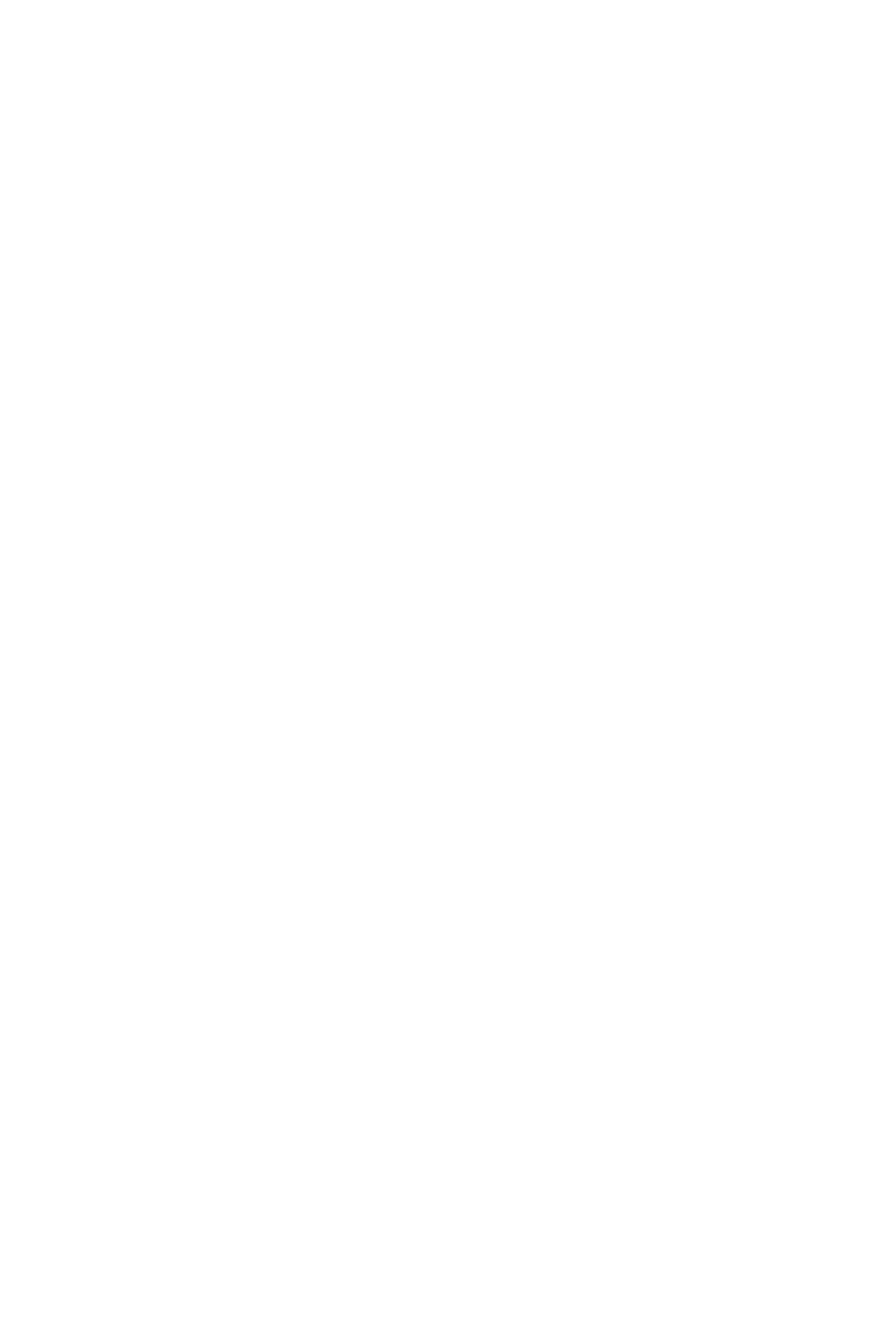
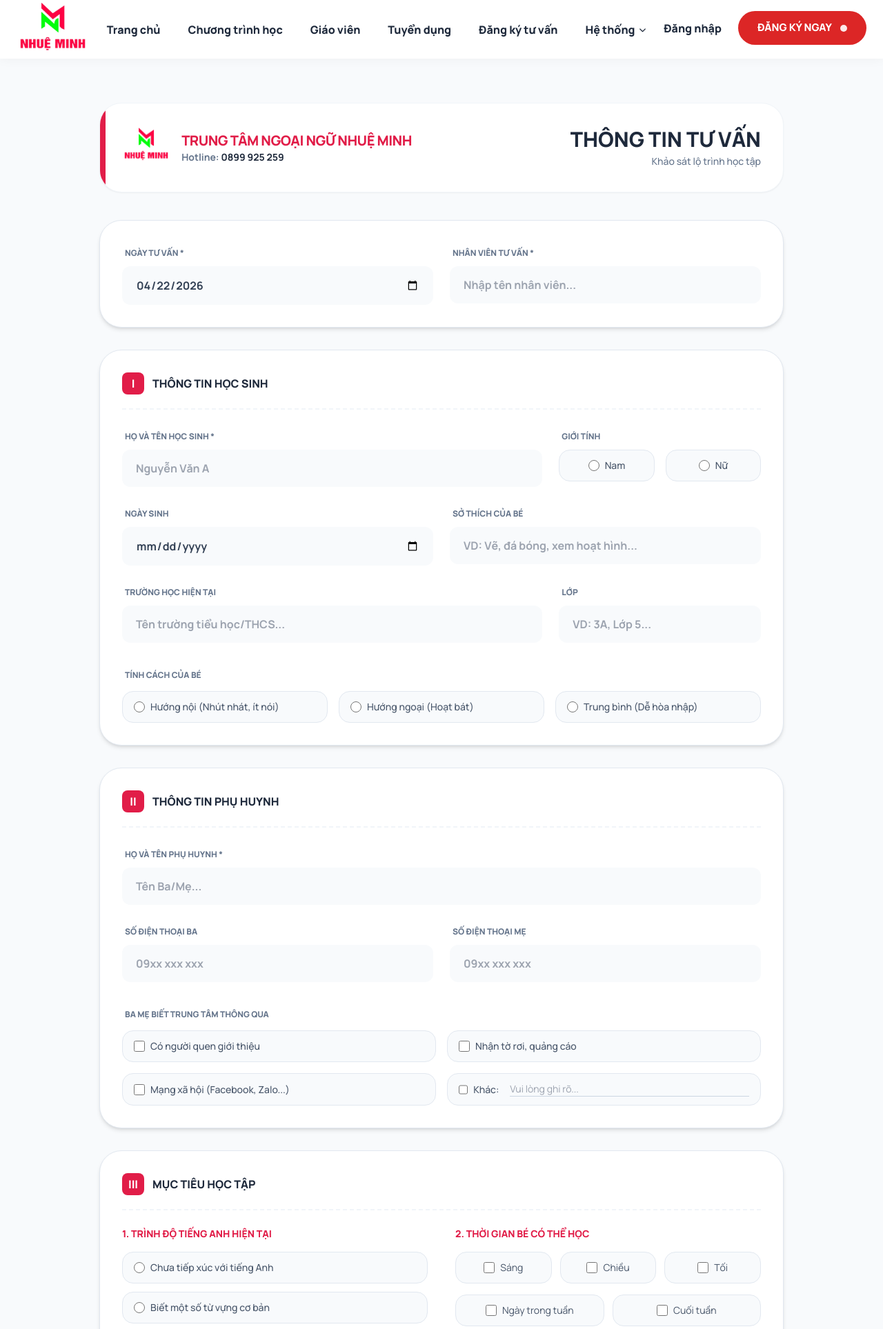
Before and after one commit to rua093/english_center, a PHP site: page /register-consultation in a window 1280 px wide. Before the commit the part shown is empty. Shown: the top 1927 px of the page at 69% size. Before the commit the page ends 800 px from the top, so only its background shows below. Run offline with PHP 8.4, Linux system fonts and the light colour scheme; some libraries are stand-ins or nearby versions.

Commit message:
view: finish form register-consultation

```diff
--- a/public_html/core/page_routes.php
+++ b/public_html/core/page_routes.php
@@ -8,6 +8,7 @@ function page_route_definitions(): array
 		'courses' => ['directory' => 'main-courses', 'aliases' => ['main-courses', 'khoa-hoc']],
 		'course-detail' => ['directory' => 'main-courses/detail', 'aliases' => ['khoa-hoc-chi-tiet']],
 		'job-apply' => ['directory' => 'job-apply', 'aliases' => ['tuyen-dung', 'ung-tuyen']],
+		'register-consultation' => ['directory' => 'register-consultation', 'aliases' => ['dang-ky-tu-van', 'tu-van']],
 		'login' => ['directory' => 'login', 'aliases' => []],
 		'register' => ['directory' => 'register', 'aliases' => []],
 		'logout' => ['directory' => 'logout', 'aliases' => []],
--- a/public_html/pages/partials/header.php
+++ b/public_html/pages/partials/header.php
@@ -44,6 +44,9 @@
                 </a>
                 <a class="text-[16px] font-extrabold text-slate-800 hover:text-[#27318b] transition-colors" href="<?= e(page_url('job-apply')); ?>">
                     Tuyển dụng
+                </a>
+                <a class="text-[16px] font-extrabold text-slate-800 hover:text-[#27318b] transition-colors" href="<?= e(page_url('register-consultation')); ?>">
+                    Đăng ký tư vấn
                 </a>
 
                 <div class="relative group py-6">
@@ -254,6 +257,7 @@
                 <a class="block border-b border-slate-50 px-6 py-4 text-[15px] font-bold text-slate-800 hover:bg-slate-50" href="<?= e(page_url('courses')); ?>">Chương trình học</a>
                 <a class="block border-b border-slate-50 px-6 py-4 text-[15px] font-bold text-slate-800 hover:bg-slate-50" href="#giao-vien">Giáo viên</a>
                 <a class="block border-b border-slate-50 px-6 py-4 text-[15px] font-bold text-slate-800 hover:bg-slate-50" href="<?= e(page_url('job-apply')); ?>">Tuyển dụng</a>
+                <a class="block border-b border-slate-50 px-6 py-4 text-[15px] font-bold text-slate-800 hover:bg-slate-50" href="<?= e(page_url('register-consultation')); ?>">Đăng ký tư vấn</a>
 
                 <?php if (is_logged_in()): ?>
                     <div class="bg-slate-50 px-6 py-4">
--- a/public_html/pages/register-consultation/index.php
+++ b/public_html/pages/register-consultation/index.php
@@ -0,0 +1,257 @@
+<style>
+    .focus-lime:focus { border-color: #a3e635; box-shadow: 0 0 0 4px rgba(163, 230, 53, 0.1); }
+    .form-card { background: #ffffff; border-radius: 2rem; border: 1px solid #e2e8f0; }
+    .section-header { border-bottom: 2px dashed #f1f5f9; padding-bottom: 1.25rem; margin-bottom: 1.5rem; }
+    .section-title { font-weight: 900; color: #1e293b; text-transform: uppercase; display: flex; align-items: center; gap: 0.75rem; }
+    .title-number { background: #e11d48; color: white; width: 2rem; height: 2rem; display: flex; align-items: center; justify-content: center; border-radius: 0.5rem; font-size: 1rem; }
+
+    /* Custom Checkbox/Radio Styling */
+    .custom-option { display: flex; align-items: center; gap: 0.5rem; padding: 0.75rem 1rem; border-radius: 1rem; background: #f8fafc; border: 1px solid #e2e8f0; cursor: pointer; transition: all 0.2s; }
+    .custom-option:hover { border-color: #a3e635; background: #f7fee7; }
+    .custom-option input:checked + span { font-weight: 800; color: #e11d48; }
+    .custom-option:has(input:checked) { border-color: #e11d48; background: #fff1f2; box-shadow: 0 4px 6px -1px rgba(225, 29, 72, 0.1); }
+</style>
+
+<main class="py-12 md:py-16 font-jakarta">
+    <div class="container mx-auto px-4 max-w-5xl">
+
+        <div class="mb-10 text-center bg-white p-8 rounded-[2rem] shadow-sm border border-slate-100 relative overflow-hidden">
+            <div class="absolute top-0 left-0 w-2 h-full bg-rose-600"></div>
+            <div class="flex flex-col md:flex-row justify-between items-center gap-6">
+                <div class="text-left flex items-center gap-4">
+                    <img src="assets/images/logo_remove.png" alt="Nhuệ Minh Logo" class="h-16 w-auto">
+                    <div>
+                        <h2 class="text-xl font-black text-rose-600 tracking-tight">TRUNG TÂM NGOẠI NGỮ NHUỆ MINH</h2>
+                        <p class="text-sm font-bold text-slate-500">Hotline: <a href="tel:0899925259" class="text-slate-800 hover:text-rose-600">0899 925 259</a></p>
+                    </div>
+                </div>
+                <div class="text-right">
+                    <h1 class="text-2xl md:text-3xl font-black text-slate-800 uppercase">Thông Tin Tư Vấn</h1>
+                    <p class="text-sm font-medium text-slate-500 mt-1">Khảo sát lộ trình học tập</p>
+                </div>
+            </div>
+        </div>
+
+        <form action="save_consultation.php" method="POST" class="space-y-8">
+
+            <section class="form-card p-6 md:p-8 shadow-md">
+                <div class="grid md:grid-cols-2 gap-6">
+                    <div class="space-y-2">
+                        <label class="text-xs font-black text-slate-500 uppercase ml-1">Ngày tư vấn *</label>
+                        <input type="date" name="consultation_date" value="<?= date('Y-m-d') ?>" required class="w-full px-5 py-3.5 rounded-xl bg-slate-50 outline-none focus-lime font-bold text-slate-700">
+                    </div>
+                    <div class="space-y-2">
+                        <label class="text-xs font-black text-slate-500 uppercase ml-1">Nhân viên tư vấn *</label>
+                        <input type="text" name="consultant_name" required placeholder="Nhập tên nhân viên..." class="w-full px-5 py-3.5 rounded-xl bg-slate-50 outline-none focus-lime font-bold text-slate-700">
+                    </div>
+                </div>
+            </section>
+
+            <section class="form-card p-6 md:p-8 shadow-md">
+                <div class="section-header">
+                    <h2 class="section-title"><span class="title-number">I</span> Thông tin học sinh</h2>
+                </div>
+
+                <div class="grid md:grid-cols-12 gap-6 mb-6">
+                    <div class="md:col-span-8 space-y-2">
+                        <label class="text-xs font-black text-slate-500 uppercase ml-1">Họ và tên học sinh *</label>
+                        <input type="text" name="student_name" required placeholder="Nguyễn Văn A" class="w-full px-5 py-3.5 rounded-xl bg-slate-50 outline-none focus-lime font-bold text-slate-700">
+                    </div>
+                    <div class="md:col-span-4 space-y-2">
+                        <label class="text-xs font-black text-slate-500 uppercase ml-1">Giới tính</label>
+                        <div class="flex gap-4">
+                            <label class="custom-option flex-1 justify-center">
+                                <input type="radio" name="student_gender" value="Nam" class="w-4 h-4 accent-rose-600">
+                                <span class="text-sm font-medium text-slate-600">Nam</span>
+                            </label>
+                            <label class="custom-option flex-1 justify-center">
+                                <input type="radio" name="student_gender" value="Nữ" class="w-4 h-4 accent-rose-600">
+                                <span class="text-sm font-medium text-slate-600">Nữ</span>
+                            </label>
+                        </div>
+                    </div>
+                </div>
+
+                <div class="grid md:grid-cols-2 gap-6 mb-6">
+                    <div class="space-y-2">
+                        <label class="text-xs font-black text-slate-500 uppercase ml-1">Ngày sinh</label>
+                        <input type="date" name="student_dob" class="w-full px-5 py-3.5 rounded-xl bg-slate-50 outline-none focus-lime font-bold text-slate-700">
+                    </div>
+                    <div class="space-y-2">
+                        <label class="text-xs font-black text-slate-500 uppercase ml-1">Sở thích của bé</label>
+                        <input type="text" name="student_hobbies" placeholder="VD: Vẽ, đá bóng, xem hoạt hình..." class="w-full px-5 py-3.5 rounded-xl bg-slate-50 outline-none focus-lime font-bold text-slate-700">
+                    </div>
+                </div>
+
+                <div class="grid md:grid-cols-12 gap-6 mb-8">
+                    <div class="md:col-span-8 space-y-2">
+                        <label class="text-xs font-black text-slate-500 uppercase ml-1">Trường học hiện tại</label>
+                        <input type="text" name="student_school" placeholder="Tên trường tiểu học/THCS..." class="w-full px-5 py-3.5 rounded-xl bg-slate-50 outline-none focus-lime font-bold text-slate-700">
+                    </div>
+                    <div class="md:col-span-4 space-y-2">
+                        <label class="text-xs font-black text-slate-500 uppercase ml-1">Lớp</label>
+                        <input type="text" name="student_grade" placeholder="VD: 3A, Lớp 5..." class="w-full px-5 py-3.5 rounded-xl bg-slate-50 outline-none focus-lime font-bold text-slate-700">
+                    </div>
+                </div>
+
+                <div class="space-y-3">
+                    <label class="text-xs font-black text-slate-500 uppercase ml-1">Tính cách của bé</label>
+                    <div class="grid sm:grid-cols-3 gap-4">
+                        <label class="custom-option">
+                            <input type="radio" name="student_personality" value="Hướng nội" class="w-4 h-4 accent-rose-600">
+                            <span class="text-sm font-medium text-slate-600">Hướng nội (Nhút nhát, ít nói)</span>
+                        </label>
+                        <label class="custom-option">
+                            <input type="radio" name="student_personality" value="Hướng ngoại" class="w-4 h-4 accent-rose-600">
+                            <span class="text-sm font-medium text-slate-600">Hướng ngoại (Hoạt bát)</span>
+                        </label>
+                        <label class="custom-option">
+                            <input type="radio" name="student_personality" value="Trung bình" class="w-4 h-4 accent-rose-600">
+                            <span class="text-sm font-medium text-slate-600">Trung bình (Dễ hòa nhập)</span>
+                        </label>
+                    </div>
+                </div>
+            </section>
+
+            <section class="form-card p-6 md:p-8 shadow-md">
+                <div class="section-header">
+                    <h2 class="section-title"><span class="title-number">II</span> Thông tin phụ huynh</h2>
+                </div>
+
+                <div class="space-y-6">
+                    <div class="space-y-2">
+                        <label class="text-xs font-black text-slate-500 uppercase ml-1">Họ và tên Phụ huynh *</label>
+                        <input type="text" name="parent_name" required placeholder="Tên Ba/Mẹ..." class="w-full px-5 py-3.5 rounded-xl bg-slate-50 outline-none focus-lime font-bold text-slate-700">
+                    </div>
+
+                    <div class="grid md:grid-cols-2 gap-6">
+                        <div class="space-y-2">
+                            <label class="text-xs font-black text-slate-500 uppercase ml-1">Số điện thoại Ba</label>
+                            <input type="tel" name="father_phone" placeholder="09xx xxx xxx" class="w-full px-5 py-3.5 rounded-xl bg-slate-50 outline-none focus-lime font-bold text-slate-700">
+                        </div>
+                        <div class="space-y-2">
+                            <label class="text-xs font-black text-slate-500 uppercase ml-1">Số điện thoại Mẹ</label>
+                            <input type="tel" name="mother_phone" placeholder="09xx xxx xxx" class="w-full px-5 py-3.5 rounded-xl bg-slate-50 outline-none focus-lime font-bold text-slate-700">
+                        </div>
+                    </div>
+
+                    <div class="space-y-3 pt-2">
+                        <label class="text-xs font-black text-slate-500 uppercase ml-1">Ba mẹ biết Trung tâm thông qua</label>
+                        <div class="grid sm:grid-cols-2 gap-4">
+                            <label class="custom-option">
+                                <input type="checkbox" name="source_channels[]" value="Người quen giới thiệu" class="w-4 h-4 accent-rose-600 rounded">
+                                <span class="text-sm font-medium text-slate-600">Có người quen giới thiệu</span>
+                            </label>
+                            <label class="custom-option">
+                                <input type="checkbox" name="source_channels[]" value="Tờ rơi/Quảng cáo" class="w-4 h-4 accent-rose-600 rounded">
+                                <span class="text-sm font-medium text-slate-600">Nhận tờ rơi, quảng cáo</span>
+                            </label>
+                            <label class="custom-option">
+                                <input type="checkbox" name="source_channels[]" value="Mạng xã hội" class="w-4 h-4 accent-rose-600 rounded">
+                                <span class="text-sm font-medium text-slate-600">Mạng xã hội (Facebook, Zalo...)</span>
+                            </label>
+                            <div class="relative group">
+                                <div class="custom-option focus-within:border-rose-600 focus-within:bg-rose-50">
+                                    <input type="checkbox" id="source_other_check" name="source_channels[]" value="Khác" class="w-4 h-4 accent-rose-600 rounded">
+                                    <span class="text-sm font-medium text-slate-600 whitespace-nowrap">Khác:</span>
+                                    <input type="text" name="source_other_detail" placeholder="Vui lòng ghi rõ..." class="w-full bg-transparent border-b border-slate-300 outline-none text-sm font-bold text-slate-700 ml-2 focus:border-rose-600 placeholder:font-normal">
+                                </div>
+                            </div>
+                        </div>
+                    </div>
+                </div>
+            </section>
+
+            <section class="form-card p-6 md:p-8 shadow-md">
+                <div class="section-header">
+                    <h2 class="section-title"><span class="title-number">III</span> Mục tiêu học tập</h2>
+                </div>
+
+                <div class="grid lg:grid-cols-2 gap-10">
+                    <div class="space-y-4">
+                        <h3 class="text-sm font-black text-rose-600 uppercase mb-3">1. Trình độ tiếng Anh hiện tại</h3>
+                        <div class="space-y-3">
+                            <label class="custom-option">
+                                <input type="radio" name="current_level" value="Chưa tiếp xúc" class="w-4 h-4 accent-rose-600">
+                                <span class="text-sm font-medium text-slate-600">Chưa tiếp xúc với tiếng Anh</span>
+                            </label>
+                            <label class="custom-option">
+                                <input type="radio" name="current_level" value="Biết từ vựng cơ bản" class="w-4 h-4 accent-rose-600">
+                                <span class="text-sm font-medium text-slate-600">Biết một số từ vựng cơ bản</span>
+                            </label>
+                            <label class="custom-option">
+                                <input type="radio" name="current_level" value="Nghe hiểu được, phản xạ chậm" class="w-4 h-4 accent-rose-600">
+                                <span class="text-sm font-medium text-slate-600">Nghe hiểu được nhưng phản xạ chậm</span>
+                            </label>
+                            <label class="custom-option">
+                                <input type="radio" name="current_level" value="Có nền tảng, giao tiếp cơ bản" class="w-4 h-4 accent-rose-600">
+                                <span class="text-sm font-medium text-slate-600">Đã có nền tảng vững, giao tiếp cơ bản</span>
+                            </label>
+                            <label class="custom-option">
+                                <input type="radio" name="current_level" value="Học tốt, muốn nâng cao" class="w-4 h-4 accent-rose-600">
+                                <span class="text-sm font-medium text-slate-600">Học tốt tiếng Anh nhưng muốn nâng cao</span>
+                            </label>
+                        </div>
+                    </div>
+
+                    <div class="space-y-8">
+                        <div class="space-y-4">
+                            <h3 class="text-sm font-black text-rose-600 uppercase mb-3">2. Thời gian bé có thể học</h3>
+                            <div class="grid grid-cols-3 gap-3 mb-3">
+                                <label class="custom-option justify-center"><input type="checkbox" name="available_shifts[]" value="Sáng" class="w-4 h-4 accent-rose-600"><span class="text-sm text-slate-600">Sáng</span></label>
+                                <label class="custom-option justify-center"><input type="checkbox" name="available_shifts[]" value="Chiều" class="w-4 h-4 accent-rose-600"><span class="text-sm text-slate-600">Chiều</span></label>
+                                <label class="custom-option justify-center"><input type="checkbox" name="available_shifts[]" value="Tối" class="w-4 h-4 accent-rose-600"><span class="text-sm text-slate-600">Tối</span></label>
+                            </div>
+                            <div class="grid grid-cols-2 gap-3">
+                                <label class="custom-option justify-center"><input type="checkbox" name="available_days[]" value="Ngày trong tuần" class="w-4 h-4 accent-rose-600"><span class="text-sm text-slate-600">Ngày trong tuần</span></label>
+                                <label class="custom-option justify-center"><input type="checkbox" name="available_days[]" value="Cuối tuần" class="w-4 h-4 accent-rose-600"><span class="text-sm text-slate-600">Cuối tuần</span></label>
+                            </div>
+                        </div>
+
+                        <div class="space-y-4">
+                            <h3 class="text-sm font-black text-rose-600 uppercase mb-3">3. Phụ huynh mong muốn điều gì?</h3>
+                            <div class="space-y-3">
+                                <label class="custom-option">
+                                    <input type="checkbox" name="parent_expectations[]" value="Tiến bộ giao tiếp" class="w-4 h-4 accent-rose-600 rounded">
+                                    <span class="text-sm font-medium text-slate-600">Bé tiến bộ rõ rệt trong giao tiếp</span>
+                                </label>
+                                <label class="custom-option">
+                                    <input type="checkbox" name="parent_expectations[]" value="Điểm cao tại trường" class="w-4 h-4 accent-rose-600 rounded">
+                                    <span class="text-sm font-medium text-slate-600">Bé đạt điểm cao trong kỳ thi tại trường</span>
+                                </label>
+                                <label class="custom-option">
+                                    <input type="checkbox" name="parent_expectations[]" value="Lộ trình chứng chỉ quốc tế" class="w-4 h-4 accent-rose-600 rounded">
+                                    <span class="text-sm font-medium text-slate-600">Có lộ trình học lâu dài, lấy chứng chỉ quốc tế</span>
+                                </label>
+                            </div>
+                        </div>
+                    </div>
+                </div>
+            </section>
+
+            <div class="text-center pt-4">
+                <button type="submit" class="w-full md:w-auto px-16 py-5 rounded-full bg-rose-600 hover:bg-rose-700 text-white font-black uppercase tracking-widest shadow-xl shadow-rose-600/30 transition-all hover:-translate-y-1 flex justify-center items-center gap-3 mx-auto">
+                    Lưu Hồ Sơ Khảo Sát
+                    <i class="fa-solid fa-cloud-arrow-up"></i>
+                </button>
+            </div>
+
+        </form>
+    </div>
+</main>
+
+<script>
+    // Logic nhỏ: Nếu gõ text vào ô "Khác", tự động check vào checkbox "Khác"
+    const sourceOtherInput = document.querySelector('input[name="source_other_detail"]');
+    const sourceOtherCheck = document.getElementById('source_other_check');
+
+    if (sourceOtherInput && sourceOtherCheck) {
+        sourceOtherInput.addEventListener('input', function() {
+            if(this.value.trim().length > 0) {
+                sourceOtherCheck.checked = true;
+            } else {
+                sourceOtherCheck.checked = false;
+            }
+        });
+    }
+</script>
--- /dev/null
+++ b/public_html/pages/register-consultation/page.php
@@ -0,0 +1,21 @@
+<?php
+declare(strict_types=1);
+
+// Load Header hệ thống
+require_once __DIR__ . '/../partials/header.php';
+?>
+
+<div class="bg-slate-50 min-h-screen">
+    <?php
+    if (isset($__pageContent)) {
+        echo $__pageContent;
+    } else {
+        require __DIR__ . '/index.php';
+    }
+    ?>
+</div>
+
+<?php
+// Load Footer hệ thống
+require_once __DIR__ . '/../partials/footer.php';
+?>
```
Also changed, not shown: public_html/pages/register-consultation/main.php (deleted).
